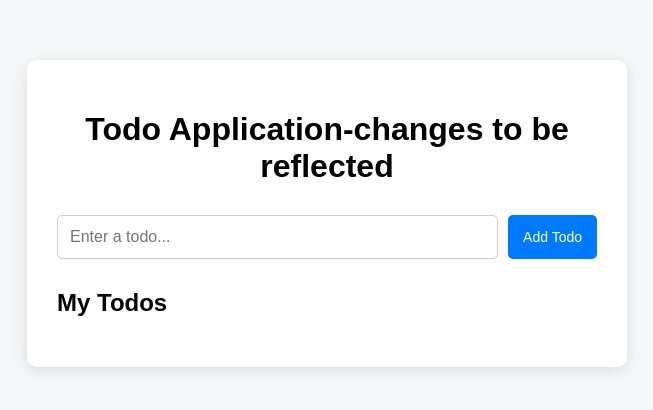
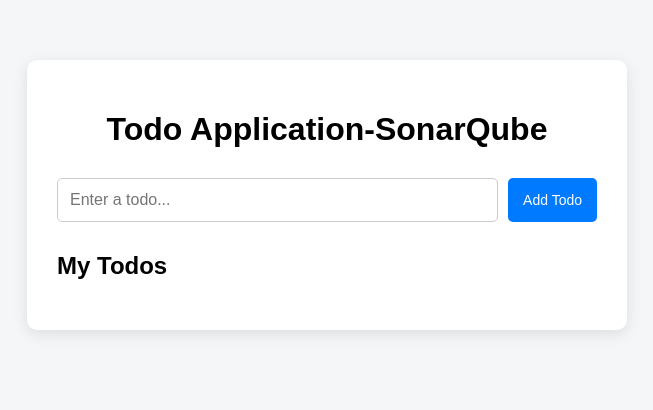
Before and after one commit to warrior2k0404-source/todo-ci, a plain HTML site: page frontend/index.html in a window 1280 px wide. Shown: the whole page, without its empty margins (313-966 px from the left). Drawn offline with Linux system fonts and the light colour scheme; no server answers.

Commit message:
sonarqube added

```diff
--- a/frontend/index.html
+++ b/frontend/index.html
@@ -11,7 +11,7 @@
 
     <div class="container">
 
-        <h1>Todo Application-changes to be reflected</h1>
+        <h1>Todo Application-SonarQube</h1>
 
         <div class="todo-input">
             <input
```
